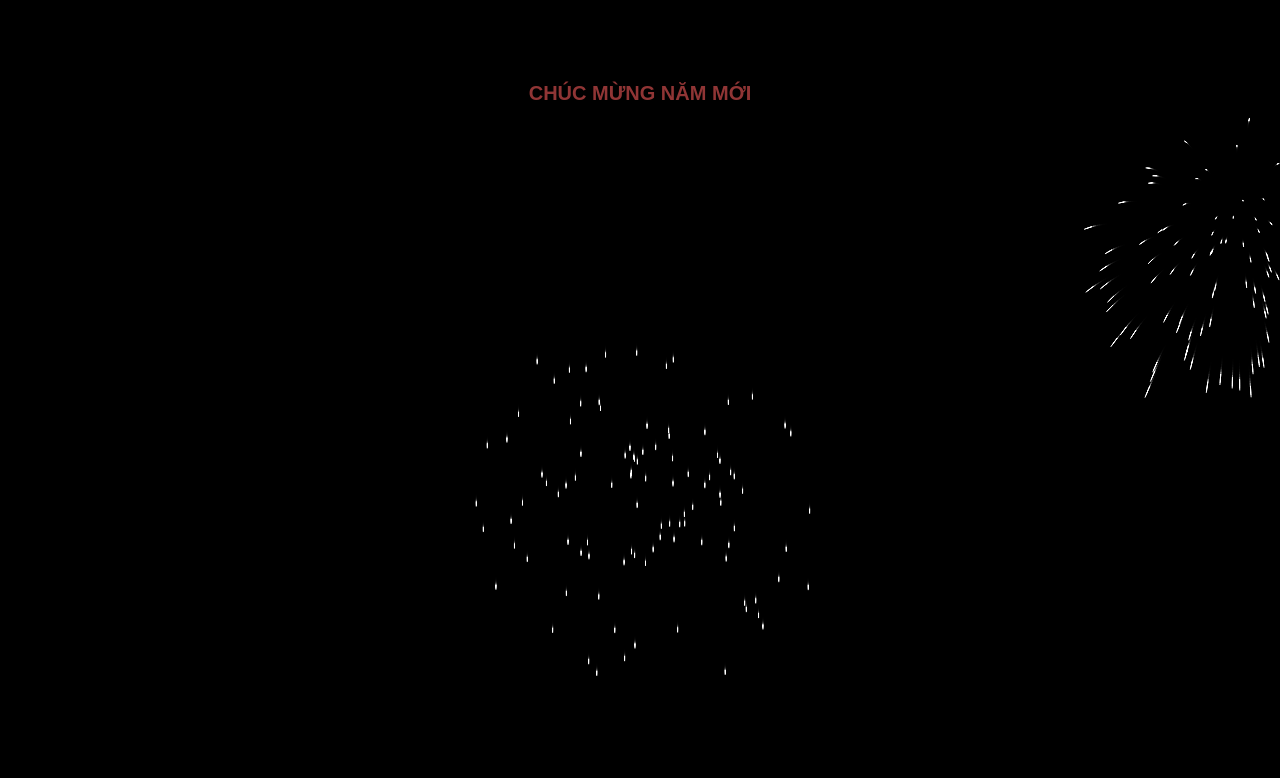
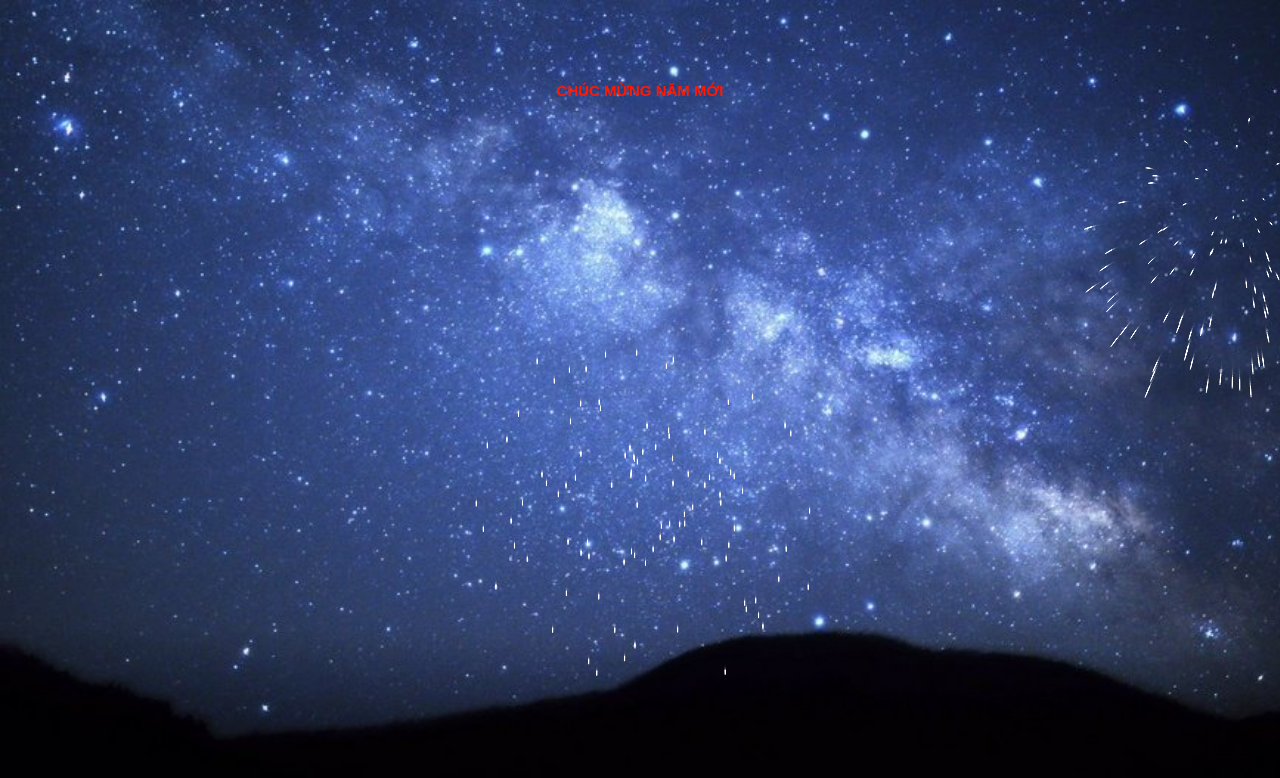
Before and after one commit to Quocnea1/Firework, a plain HTML site: page index.html in a window 1280 px wide. Drawn offline with Linux system fonts and the light colour scheme.

Commit message:
background

```diff
--- a/index.html
+++ b/index.html
@@ -10,7 +10,7 @@
 
         <style>
             #info {
-                background: #333;
+                /* background-image: url("https://www.google.com/url?sa=i&url=http%3A%2F%2Fnamtrieu.com.vn%2Fvi%2Fkham-pha-bau-troi-sao-noi-thien-duong-mang-ten-nhat-ban.a532&psig=AOvVaw0eOIA-NVcI7CmHOPLwLCbF&ust=1704114258243000&source=images&cd=vfe&ved=0CBEQjRxqFwoTCJj6jLneuYMDFQAAAAAdAAAAABAE"); */
                 opacity: 0.8;
                 position: absolute;
                 top: 5px;
@@ -23,6 +23,8 @@
 
             @media only screen and (max-width: 600px) {
                 body {
+                    background-image: linear-gradient(rgba(0, 0, 255, 0.5), rgba(255, 255, 0, 0.5)),
+                        url("/image.png");
                     background: #000;
                     /* Đảm bảo màu nền phù hợp với chế độ tối */
                     margin: 0;
@@ -52,7 +54,9 @@
 
             /* basic styles for black background and crosshair cursor */
             body {
-                background: #000;
+                background-image: url("/image.png");
+                background-repeat: no-repeat;
+                background-size: cover;
                 margin: 0;
             }
 
@@ -68,13 +72,10 @@
                 left: 50%;
                 transform: translate(-50%, -50%);
                 font-family: 'Arial', sans-serif;
-                font-size: 20px;
-                color: #903535;
+                font-size: 15px;
+                color: #ff1900;
                 border-radius: 5px;
                 animation: bounce 1s ease infinite;
-                justify-content: center;
-                align-items: center;
-                display: flex;
                 /* Thêm animation */
             }
 
@@ -107,6 +108,7 @@
         <canvas id="canvas">Canvas không hổ trợ trình duyệt của bạn.</canvas>
         <h1>CHÚC MỪNG NĂM MỚI</h1>
         <script type="text/javascript">
+
             // when animating on canvas, it is best to use requestAnimationFrame instead of setTimeout or setInterval
             // not supported in all browsers though and sometimes needs a prefix, so we need a shim
             window.requestAnimFrame = (function () {
```
Also changed, not shown: image.png (added).
